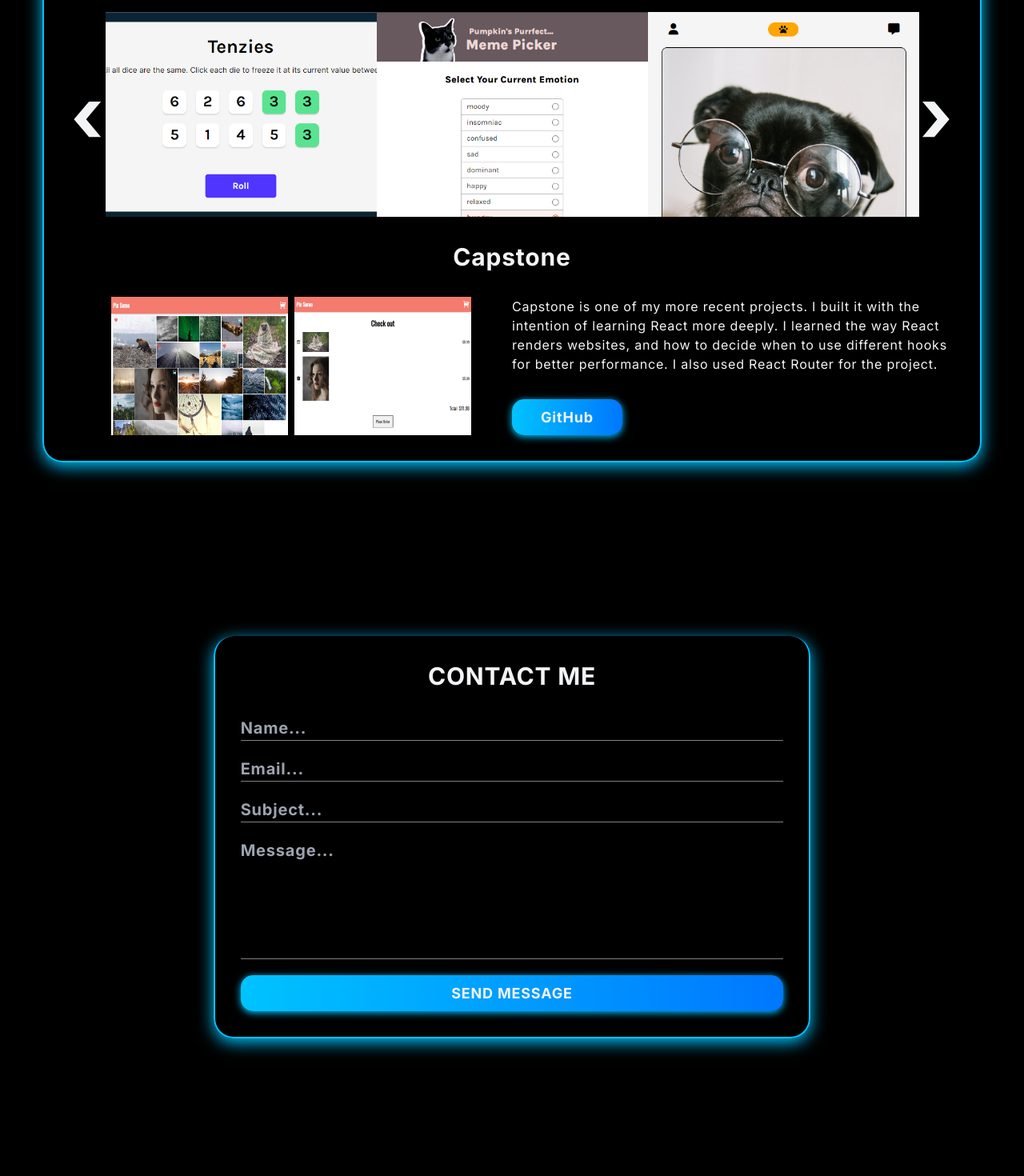
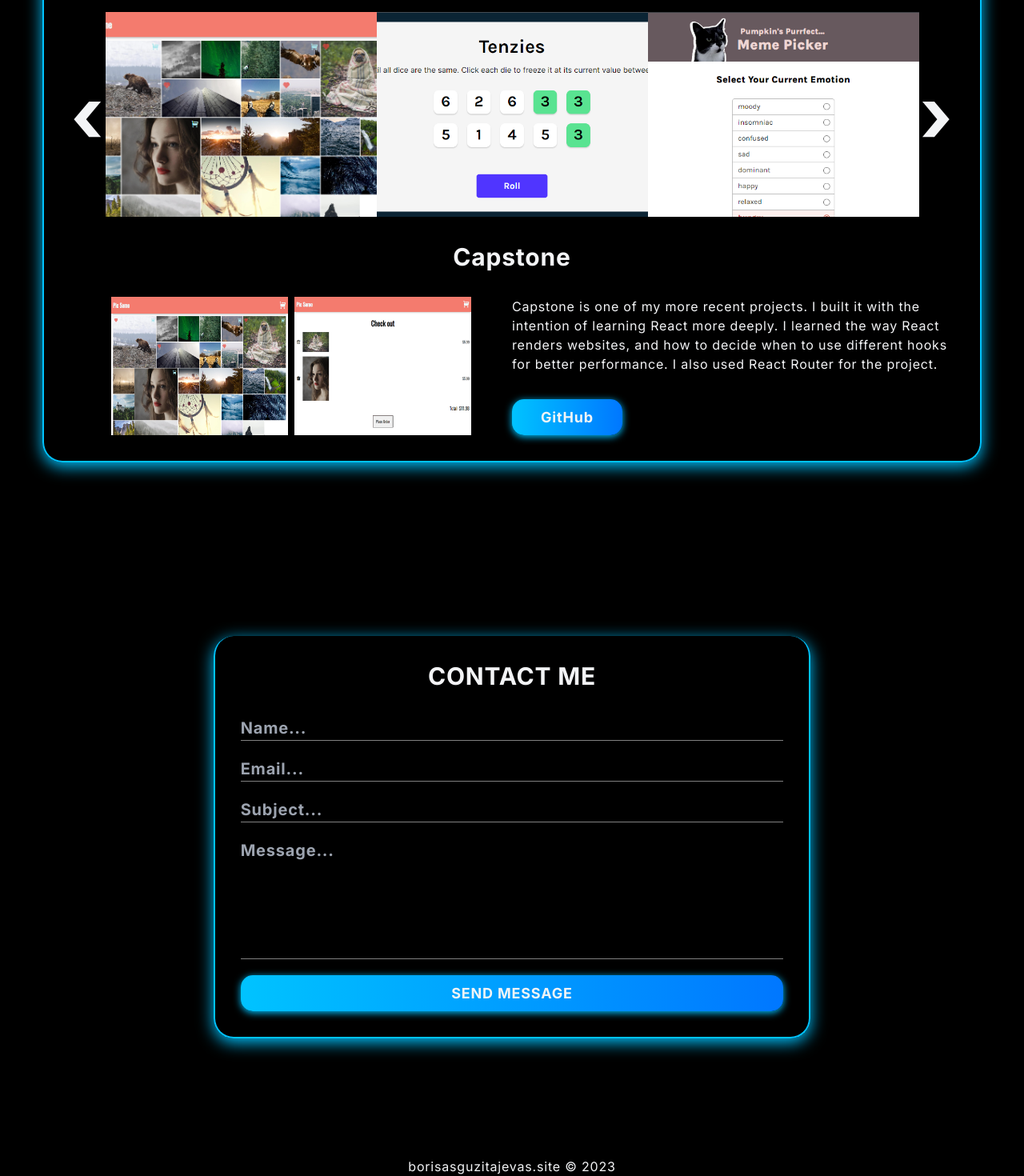
Before and after one commit to Borisrunfast/portfolio, a React (Vite) app: page / in a window 1280 px wide. Shown: the part 1754-3224 px from the top of the page at 80% size. Before the commit the page ends 3200 px from the top, so only its background shows below. Built offline with nearby package versions, Linux system fonts and the light colour scheme.

Commit message:
fixes and footer

```diff
--- a/src/App.jsx
+++ b/src/App.jsx
@@ -3,6 +3,7 @@ import Header from './Header/Header'
 import About from './About/About'
 import Projects from './Projects/Projects'
 import EmailMe from './EmailMe/EmailMe'
+import Footer from './Footer/Footer'
 
 function App() {
     return (
@@ -12,6 +13,7 @@ function App() {
             <About />
             <Projects />
             <EmailMe />
+            <Footer />
             <Canvas />
         </div>
     )
--- /dev/null
+++ b/src/Footer/Footer.jsx
@@ -0,0 +1,10 @@
+function Footer() {
+    return (
+        <footer className="text-center font-normal">
+            <p>borisasguzitajevas.site © 2023</p>
+        </footer>
+
+    )
+}
+
+export default Footer
--- a/src/Projects/Projects.jsx
+++ b/src/Projects/Projects.jsx
@@ -15,7 +15,7 @@ function Projects() {
         i += holdObj.length - 1
         html.push(
         <img
-            className='w-4/12 object-cover object-top aspect-video'
+            className='w-4/12 inline-block object-cover object-top aspect-video cursor-pointer'
             key={i}
             src={holdObj[0].url}
             alt={holdObj[0].name}
@@ -50,7 +50,7 @@ function Projects() {
 
                 <div className='w-auto h-64 mb-8 flex overflow-hidden'>
                     <button className='text-8xl w-12 h-full    max-lg:hidden' onClick={slideLeft}>&#8249;</button>
-                    <div id='slider' className='w-full flex justify-center overflow-hidden scroll-smooth    max-lg:flex-wrap'>
+                    <div id='slider' className='flex w-fit overflow-hidden scroll-smooth    max-lg:flex-wrap max-lg:justify-center'>
                         {html}
                     </div>
                     <button className='text-8xl w-12 h-full    max-lg:hidden' onClick={slideRight}>&#8250;</button>
--- a/src/index.css
+++ b/src/index.css
@@ -13,7 +13,7 @@
     }
 
     .nav-img {
-        @apply  w-16 max-sm:w-10 max-lg:w-14;
+        @apply  w-10 max-sm:w-10 max-lg:w-14;
     }
 
     .div-decor {
```
